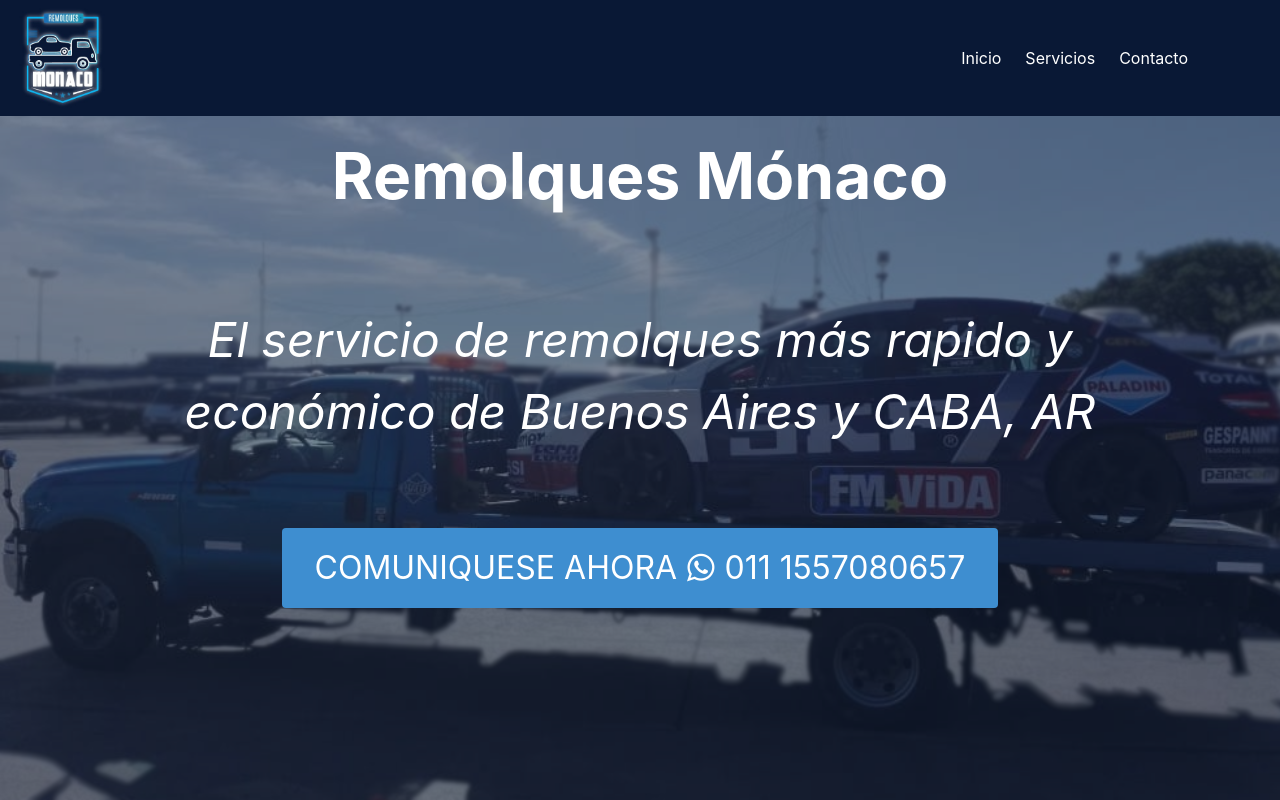
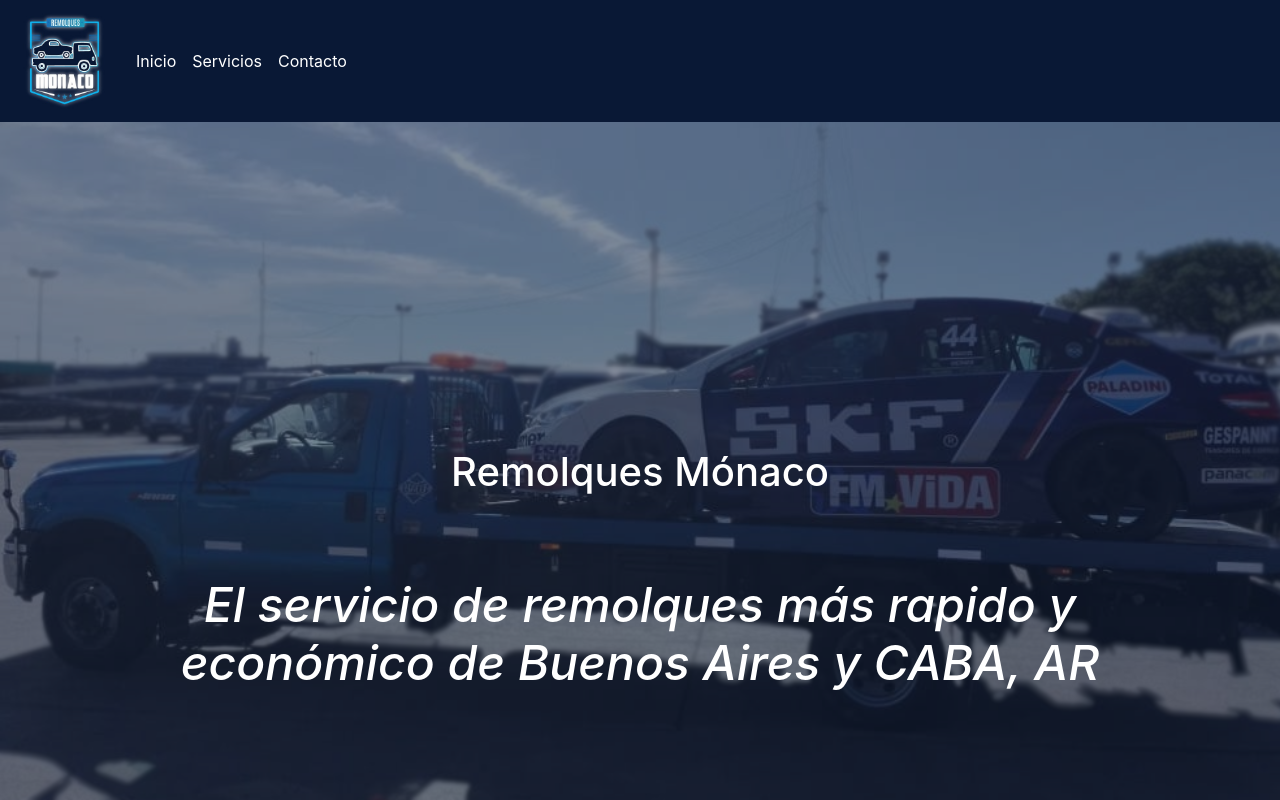
Before and after one commit to marcomansilla/remolquesmonaco, a Vue app: page / in a window 1280 px wide. Shown: the top 800 px of the page. Built offline with nearby package versions, Linux system fonts and the light colour scheme.

Commit message:
fixes en home

```diff
--- a/package.json
+++ b/package.json
@@ -8,8 +8,11 @@
     "lint": "vue-cli-service lint"
   },
   "dependencies": {
+    "bootstrap": "^4.3.1",
     "bulma": "^0.7.4",
     "font-awesome": "^4.7.0",
+    "jquery": "^3.3.1",
+    "popper.js": "^1.14.7",
     "vue": "^2.6.6"
   },
   "devDependencies": {
--- a/public/index.html
+++ b/public/index.html
@@ -3,7 +3,7 @@
   <head>
     <meta charset="utf-8">
     <meta http-equiv="X-UA-Compatible" content="IE=edge">
-    <meta name="viewport" content="width=device-width,initial-scale=1.0">
+    <meta name="viewport" content="width=device-width, initial-scale=1, shrink-to-fit=no">
     <link rel="icon" href="<%= BASE_URL %>favicon.ico">
     <title>Remolques Monaco</title>
   </head>
--- a/src/components/NavbarComponent.vue
+++ b/src/components/NavbarComponent.vue
@@ -1,25 +1,16 @@
 <template>
-    <nav class="navbar" role="navigation" aria-label="main navigation">
-	<div class="navbar-brand">
-	    <a class="navbar-item" href="#inicio">
-		<img alt="" src="../assets/logo.png"/>
-	    </a>
-	    <a role="button"
-	       class="navbar-burger burger"
-	       aria-label="menu" aria-expanded="false"
-	       @click="toggleMenu()"
-	       data-target="navbarRemolquesMonaco">
-		<span aria-hidden="true"></span>
-		<span aria-hidden="true"></span>
-		<span aria-hidden="true"></span>
-	    </a>
-	</div>
-	<div id="navbarRemolquesMonaco" :class="['navbar-menu', displayMenu?'is-active':'']">
-	    <div class="navbar-end">
-		<a class="navbar-item" @click="toggleMenu()" href="#inicio">Inicio</a>
-		<a class="navbar-item" @click="toggleMenu()" href="#servicios">Servicios</a>
-		<a class="navbar-item" @click="toggleMenu()"   href="#contacto">Contacto</a>
-	    </div>
+    <nav class="navbar navbar-expand-lg navbar-light bg-light">
+	<a class="navbar-brand" href="#"><img alt="" class="img-responsive" src="../assets/logo.png"/></a>
+	<button class="navbar-toggler" type="button" data-toggle="collapse" data-target="#navbarSupportedContent" aria-controls="navbarSupportedContent" aria-expanded="false" aria-label="Toggle navigation">
+	    <span class="navbar-toggler-icon"></span>
+	</button>
+
+	<div class="collapse navbar-collapse" id="navbarSupportedContent">
+	    <ul class="navbar-nav mr-auto">
+		<li class="nav-item"><a class="nav-link" href="#inicio">Inicio<span class="sr-only">(current)</span></a></li>
+		<li class="nav-item"><a class="nav-link" href="#servicios">Servicios</a></li>
+		<li class="nav-item"><a class="nav-link" href="#contacto">Contacto</a></li>
+	    </ul>
 	</div>
     </nav>
 </template>
@@ -40,25 +31,31 @@
 </script>
 
 <style scoped>
+
+ .navbar-toggler-icon {
+     background-color:#0db5f7
+ }
+
  nav {
-     background-color:#091835;
+     background-color:#091835 !important;
      position:fixed;
      top:0;
      width:100%;
      margin-bottom:180px;
  }
 
- .navbar-item img {
-     min-height:100px !important;
+ .navbar-brand img {
+     height:6rem;
 
  }
 
- .navbar-item {
-     color:#fff
+ .nav-link{
+     color:#fff !important;
  }
 
- .navbar-item:hover {
-     color:#091835
+ .nav-link:hover {
+     color:#091835 !important;
+     background-color:#fff
  }
 
  @media (width>1100px){
--- a/src/main.js
+++ b/src/main.js
@@ -1,7 +1,10 @@
 import Vue from 'vue';
 import App from './App.vue';
 
-require('bulma/css/bulma.min.css');
+require('bootstrap/dist/css/bootstrap-reboot.min.css');
+require('bootstrap/dist/css/bootstrap.min.css');
+require('bootstrap/dist/js/bootstrap.min.js');
+require('jquery/dist/jquery.min.js');
 require('font-awesome/css/font-awesome.min.css');
 
 Vue.config.productionTip = false;
--- a/src/views/Home.vue
+++ b/src/views/Home.vue
@@ -1,10 +1,10 @@
 <template>
-    <div id="inicio">
+    <div id="inicio" class="container-fluid">
 	<div class="shadow">
 	    <h1>Remolques Mónaco</h1>
 
-	    <h3>El servicio de remolques más rapido y económico de Buenos Aires y CABA, AR</h3>
-	    <a class="button is-info" target="_blank" href="https://wa.me/541157080657">COMUNIQUESE AHORA  <i class="fa fa-whatsapp">  </i> 011 1557080657</a>
+	    <h3 class="d-none d-sm-block">El servicio de remolques más rapido y económico de Buenos Aires y CABA, AR</h3>
+	    <a class="btn btn-primary" target="_blank" href="https://wa.me/541157080657">COMUNIQUESE AHORA  <i class="fa fa-whatsapp">  </i> 011 1557080657</a>
 	</div>
     </div>
 </template>
@@ -14,13 +14,16 @@
      padding:10px
  }
 
- .button {
-     font-size:2rem
+ .btn {
+     margin-top:100px;
+     font-size:1rem
  }
 
  h1 {
-     font-size:4rem;
-     font-weight:bold
+     /* font-size:4rem;
+	font-weight:bold */
+     margin-top:25%;
+     padding:0px
  }
 
  h3 {
@@ -54,12 +57,9 @@
  }
 
  @media screen and (width<1000px){
-     h3 {
-	 display:none;
-     }
 
      .shadow {
-	 padding-top:45%
+	 padding-top:65%
      }
      h1 {
 	 font-size:2em;
```
Also changed, not shown: 1 other file (tests, documents, lock files or other folders).
